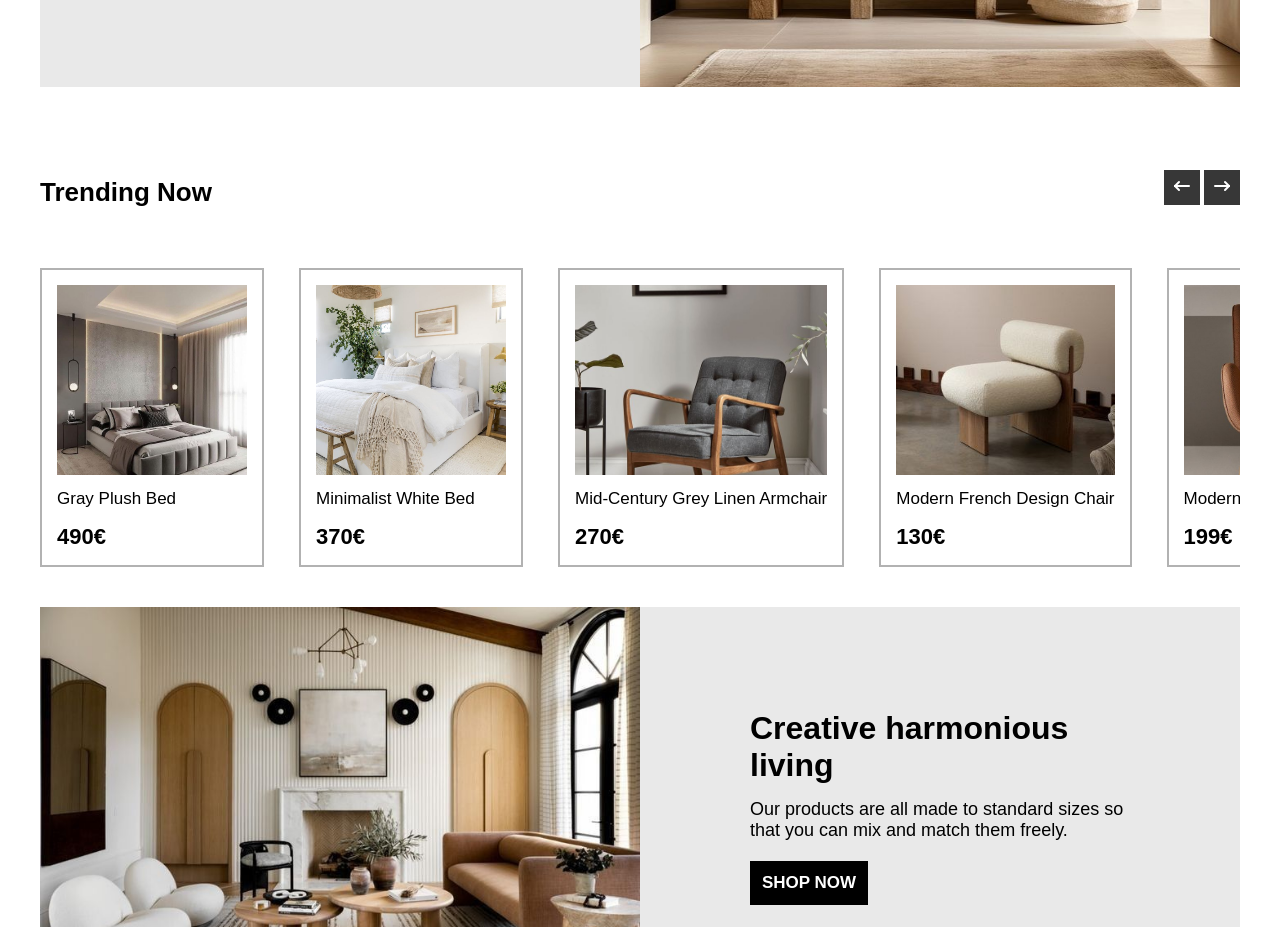
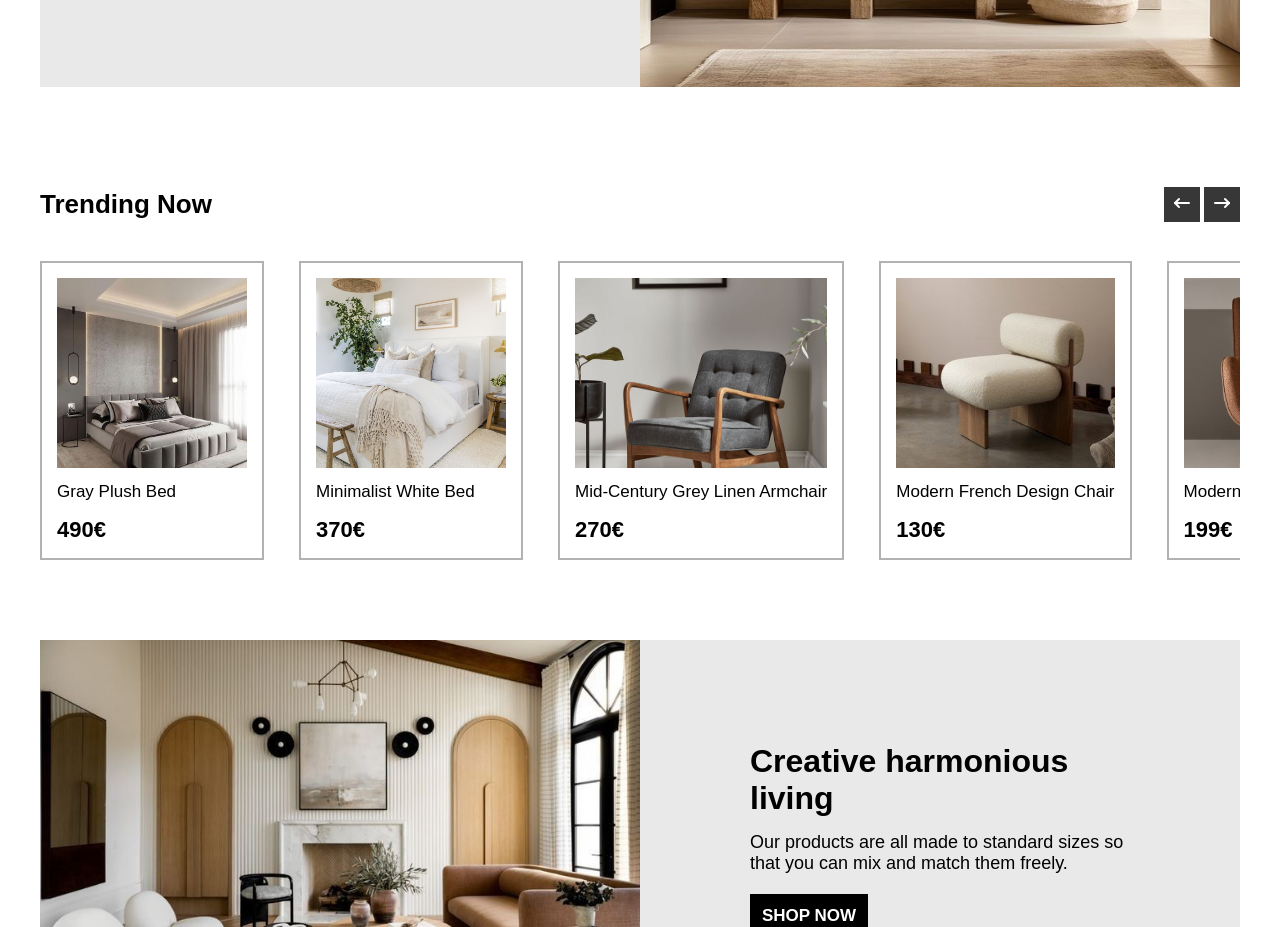
Before and after one commit to mhserrano/e-commerce, a React (Vite) app: page / in a window 1280 px wide. Shown: the part 1980-2907 px from the top of the page. Built offline with nearby package versions, Linux system fonts and the light colour scheme; a web font is replaced by a local one.

Commit message:
Small css changes and added the footer component

```diff
--- a/src/components/Categories.css
+++ b/src/components/Categories.css
@@ -37,7 +37,8 @@
 
 /* Category and TrendingSlider */
 
-.products-container {
+.products-container,
+.trending-container {
   max-width: 1200px;
   margin: 0 auto;
   padding: 40px 0;
--- /dev/null
+++ b/src/components/Footer.jsx
@@ -0,0 +1,5 @@
+function Footer() {
+  return <>hello from footer</>;
+}
+
+export default Footer;
--- a/src/components/TrendingSlider.css
+++ b/src/components/TrendingSlider.css
@@ -1,7 +1,3 @@
-.trending-container {
-  max-width: 1200px;
-  margin: 0 auto;
-}
 .trending-row {
   display: flex;
   gap: 35px;
@@ -25,7 +21,6 @@
   padding-bottom: 20px;
 }
 .title-btns h2 {
-  margin: 50px 0 40px;
   font-size: 26px;
 }
 
--- a/src/pages/Home.jsx
+++ b/src/pages/Home.jsx
@@ -3,7 +3,7 @@ import ProudProducts from "../components/ProudProducts";
 import Banner from "../components/Banner";
 import TrendingSlider from "../components/TrendingSlider";
 import BannerReverse from "../components/BannerReverse";
-
+import Footer from "../components/Footer";
 function Home() {
   return (
     <>
@@ -12,6 +12,7 @@ function Home() {
       <Banner />
       <TrendingSlider />
       <BannerReverse />
+      <Footer />
     </>
   );
 }
```
